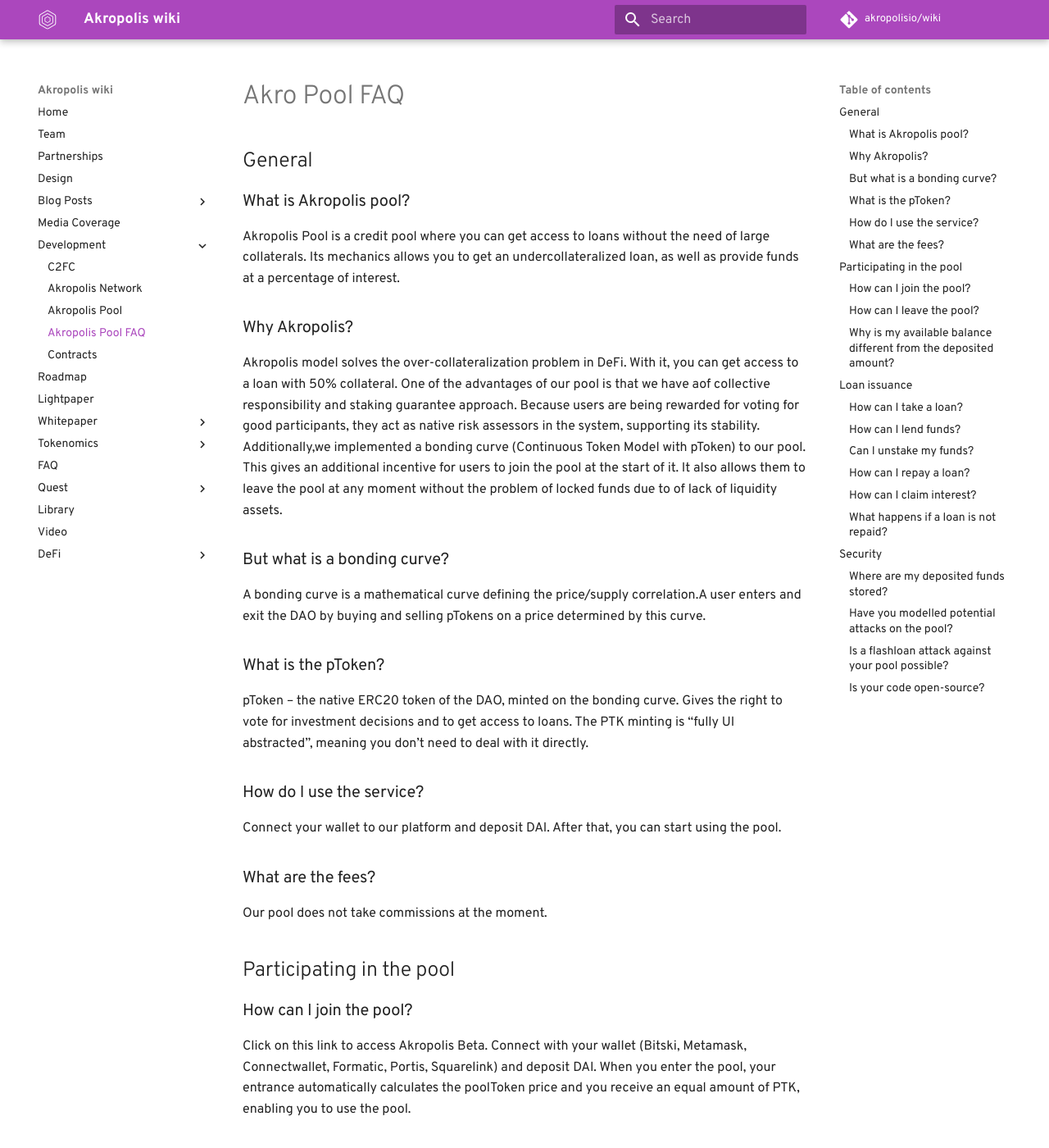
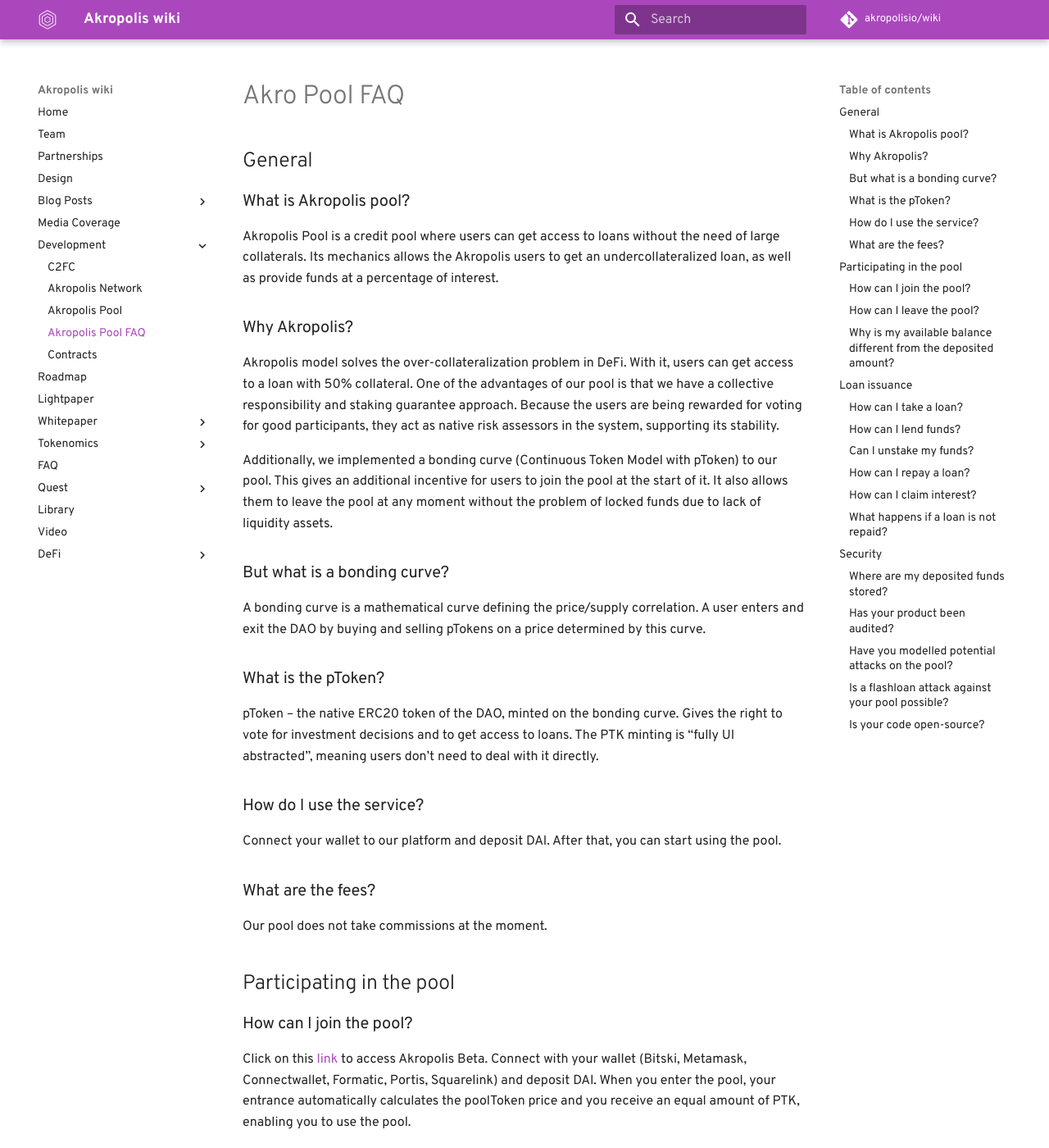
Before and after one commit to kaonone/wiki, an MkDocs documentation site: the page built from docs/poolfaq.md, in a window 1280 px wide and 1400 px high. Shown: the whole window at 82% size. Built offline with MkDocs 1.6.1 and Material for MkDocs 9.7.7, drawn with Linux system fonts in a browser that asks for light colours; some web fonts are replaced; comment, search, counter and statistics services are not loaded; old or Windows-style settings are respelled for this version of MkDocs; some of the changed text lies outside the part shown.

Commit message:
Update poolfaq.md

```diff
--- a/docs/poolfaq.md
+++ b/docs/poolfaq.md
@@ -4,18 +4,19 @@
 
 ### What is Akropolis pool?
 
-Akropolis Pool is a credit pool where you can get access to loans without the need of large collaterals. Its mechanics allows you to get an undercollateralized loan, as well as provide funds at a percentage of interest.
+Akropolis Pool is a credit pool where users can get access to loans without the need of large collaterals. Its mechanics allows the Akropolis users to get an undercollateralized loan, as well as provide funds at a percentage of interest.
 
 ### Why Akropolis?
 
-Akropolis model solves the over-collateralization problem in DeFi. With it, you can get access to a loan with 50% collateral. One of the advantages of our pool is that we have aof collective responsibility and staking guarantee approach. Because users are being rewarded for voting for good participants, they act as native risk assessors in the system, supporting its stability.
-Additionally,we implemented a bonding curve (Continuous Token Model with pToken) to our pool. This gives an additional incentive for users to join the pool at the start of it. It also  allows them to leave the pool at any moment without the problem of locked funds due to of lack of liquidity assets.
+Akropolis model solves the over-collateralization problem in DeFi. With it, users can get access to a loan with 50% collateral. One of the advantages of our pool is that we have a collective responsibility and staking guarantee approach. Because the users are being rewarded for voting for good participants, they act as native risk assessors in the system, supporting its stability.
+
+Additionally, we implemented a bonding curve (Continuous Token Model with pToken) to our pool. This gives an additional incentive for users to join the pool at the start of it. It also  allows them to leave the pool at any moment without the problem of locked funds due to lack of liquidity assets.
 
 ### But what is a bonding curve?
-A bonding curve is a mathematical curve defining the price/supply correlation.A user enters and exit the DAO by buying and selling pTokens on a price determined by this curve.
+A bonding curve is a mathematical curve defining the price/supply correlation. A user enters and exit the DAO by buying and selling pTokens on a price determined by this curve.
 
 ### What is the pToken?
-pToken – the native ERC20 token of the DAO, minted on the bonding curve. Gives the right to vote for investment decisions and to get access to loans. The PTK minting is “fully UI abstracted”, meaning you don’t need to deal with it directly.
+pToken – the native ERC20 token of the DAO, minted on the bonding curve. Gives the right to vote for investment decisions and to get access to loans. The PTK minting is “fully UI abstracted”, meaning users don’t need to deal with it directly.
 
 ### How do I use the service?
 Connect your wallet to our platform and deposit DAI. After that, you can start using the pool.
@@ -27,7 +28,7 @@
 
 ###How can I join the pool?
 
-Click on this link to access Akropolis Beta. Connect with your wallet (Bitski, Metamask, Connectwallet, Formatic, Portis, Squarelink) and deposit DAI. When you enter the pool, your entrance automatically calculates the poolToken price and you receive an equal amount of PTK, enabling you to use the pool.
+Click on this [link](http://pool.akropolis.io) to access Akropolis Beta. Connect with your wallet (Bitski, Metamask, Connectwallet, Formatic, Portis, Squarelink) and deposit DAI. When you enter the pool, your entrance automatically calculates the poolToken price and you receive an equal amount of PTK, enabling you to use the pool.
 
 ### How can I leave the pool?
 
@@ -35,7 +36,7 @@
 
 ### Why is my available balance different from the deposited amount?
 
-Conducting any operations in DAI, whether they’re deposit or withdrawal, will be represented as PTK in the pool. As there is a spread between entry and exit prices, as well as fluctuation of the price on the bonding curve, you actual deposit will differ from available balance. For example, after depositing 100 DAI you may see only 97 DAI available and -3 DAI in profit.
+Conducting any operations in DAI, whether they’re deposit or withdrawal, will be represented as PTK in the pool. As there is a spread between entry and exit prices, as well as fluctuation of the price on the bonding curve, your actual deposit will differ from available balance. For example, after depositing 100 DAI you may see only 97 DAI available and -3 DAI in profit.
 
 ## Loan issuance
 
@@ -43,7 +44,7 @@
 
 When creating a loan request, you need to provide half of the loan amount as collateral. The pool members will need to stake the remaining 50% in your favour. A request with 100% collateral can only be activated by the borrower.
 
-To create a loan request, you need to go to the Pool overview page and in the Pool information section, click the “Get loan” button.
+To create a loan request, go to the Pool overview page and in the Pool information section, click the “Get loan” button.
 
 <details>
 <summary></br></summary>
@@ -75,21 +76,21 @@
 <img src="/images/poolfaq/stake0.png" alt="drawing" />
 </details>
 
-When you see thethe pop-up, you need to enter the amount of the deposit and confirm the intention to make a deposit, then confirm the sending of the transaction.
+When you see the pop-up, you need to enter the amount of the deposit and confirm the intention to make it, then confirm the sending of the transaction.
 
 <details>
 <summary></br></summary>
 <img src="/images/poolfaq/stake1.png" alt="drawing" />
 </details>
 
-After making a stake on the Proposals page, the user will see his share of interest that received  from payments on this loan.
+After making a stake on the Proposals page, you will see your share of interest that you received from the payments on this loan.
 
 <details>
 <summary></br></summary>
 <img src="/images/poolfaq/stake2.png" alt="drawing" />
 </details>
 
-All loans in which the user is the guarantor can be viewed on the page My guarantees.
+All loans in which the user is the guarantor can be viewed on the page “My guarantees”.
 
 <details>
 <summary></br></summary>
```
Also changed, not shown: other parts of docs/poolfaq.md (+9 -6 lines).
